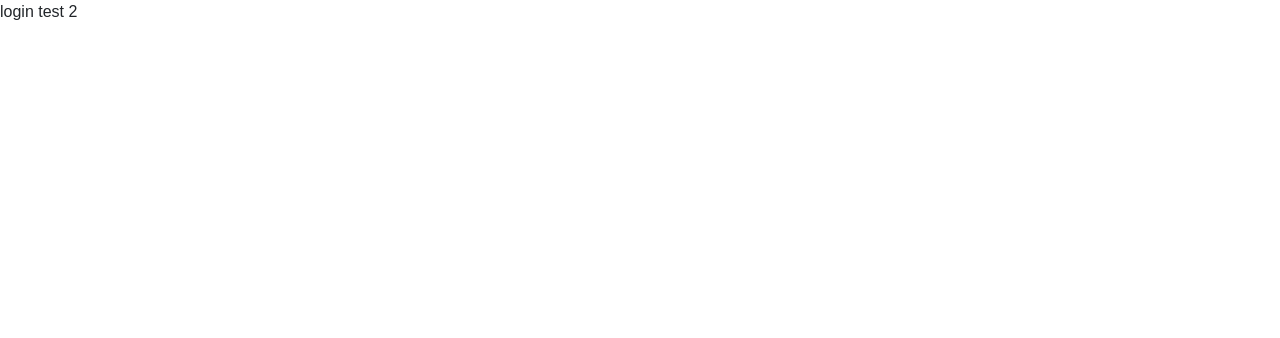
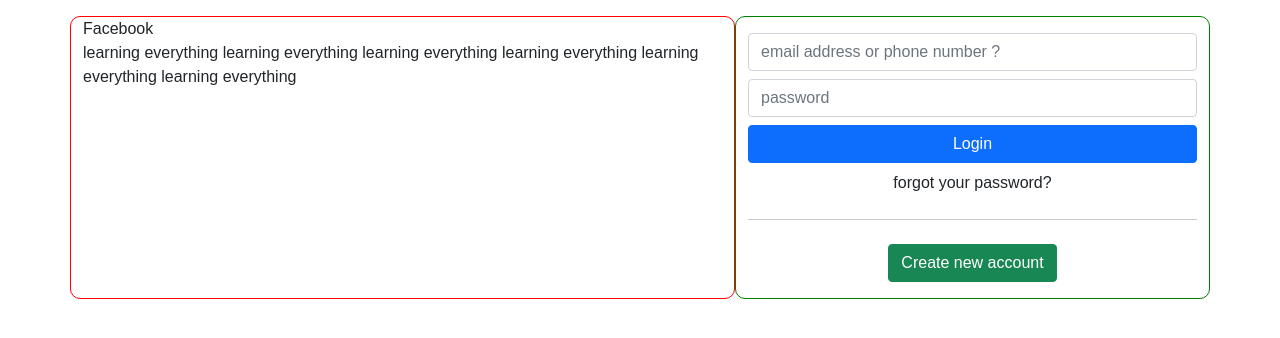
Before and after one commit to vixuancu/jwt-frontend-reactjs, a React (Create React App) app: page /login in a window 1280 px wide. Shown: the top 338 px of the page. Built offline with nearby package versions, Linux system fonts and the light colour scheme.

Commit message:
#9.3.1 Form Login - Dàn Layout với Bootstrap 5

```diff
--- a/src/components/Login/Login.js
+++ b/src/components/Login/Login.js
@@ -1,5 +1,39 @@
+import "./Login.scss";
 const Login = (props) => {
-  return <div className="login-container">login test 2</div>;
+  return (
+    <div className="login-container mt-3">
+      <div className="container">
+        <div className="row">
+          <div className="content-left col-7 ">
+            <div className="brand">Facebook</div>
+            <div className="detail">
+              learning everything learning everything learning everything
+              learning everything learning everything learning everything
+            </div>
+          </div>
+          <div className="content-right col-5  d-flex flex-column gap-2 py-3">
+            <input
+              type="text"
+              className="form-control"
+              placeholder="email address or phone number ?"
+            />
+            <input
+              type="password"
+              className="form-control"
+              placeholder="password"
+            />
+            <button className="btn btn-primary">Login</button>
+            <span className="text-center">forgot your password?</span>
+            <hr />
+            <div className="text-center">
+              {" "}
+              <button className="btn btn-success">Create new account</button>
+            </div>
+          </div>
+        </div>
+      </div>
+    </div>
+  );
 };
 
 export default Login;
--- a/src/components/Login/Login.scss
+++ b/src/components/Login/Login.scss
@@ -0,0 +1,10 @@
+.login-container {
+  .content-right {
+    border: 1px solid green;
+    border-radius: 10px;
+  }
+  .content-left {
+    border: 1px solid red;
+    border-radius: 10px;
+  }
+}
```
